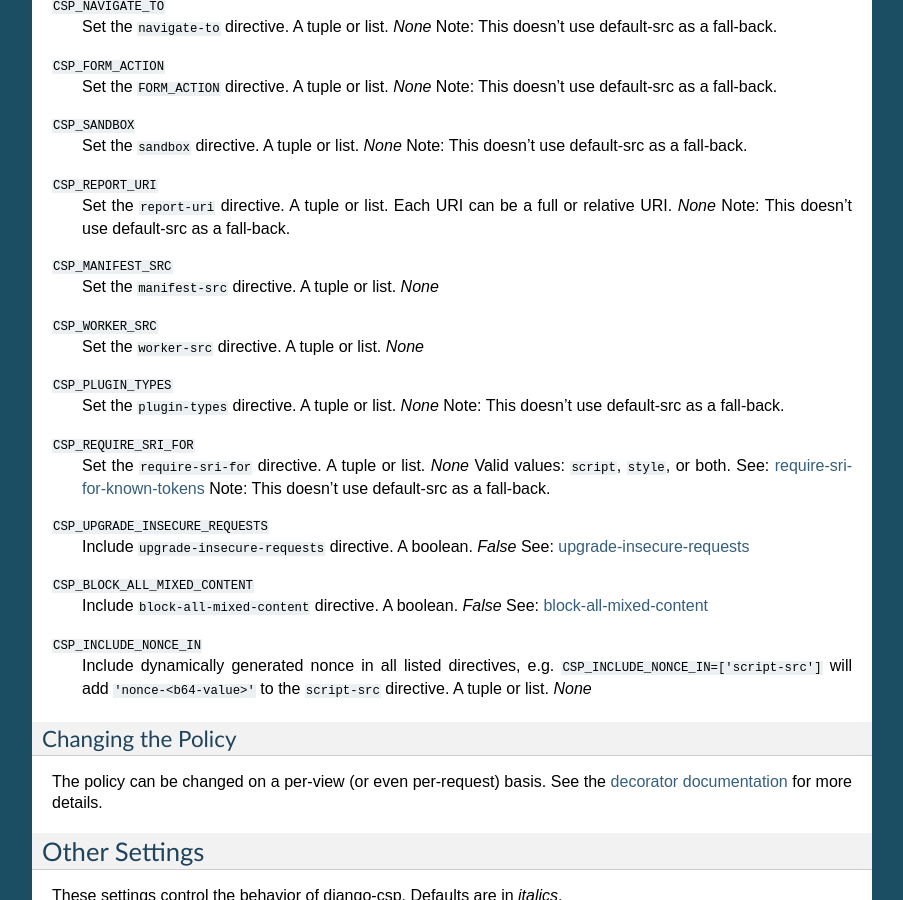
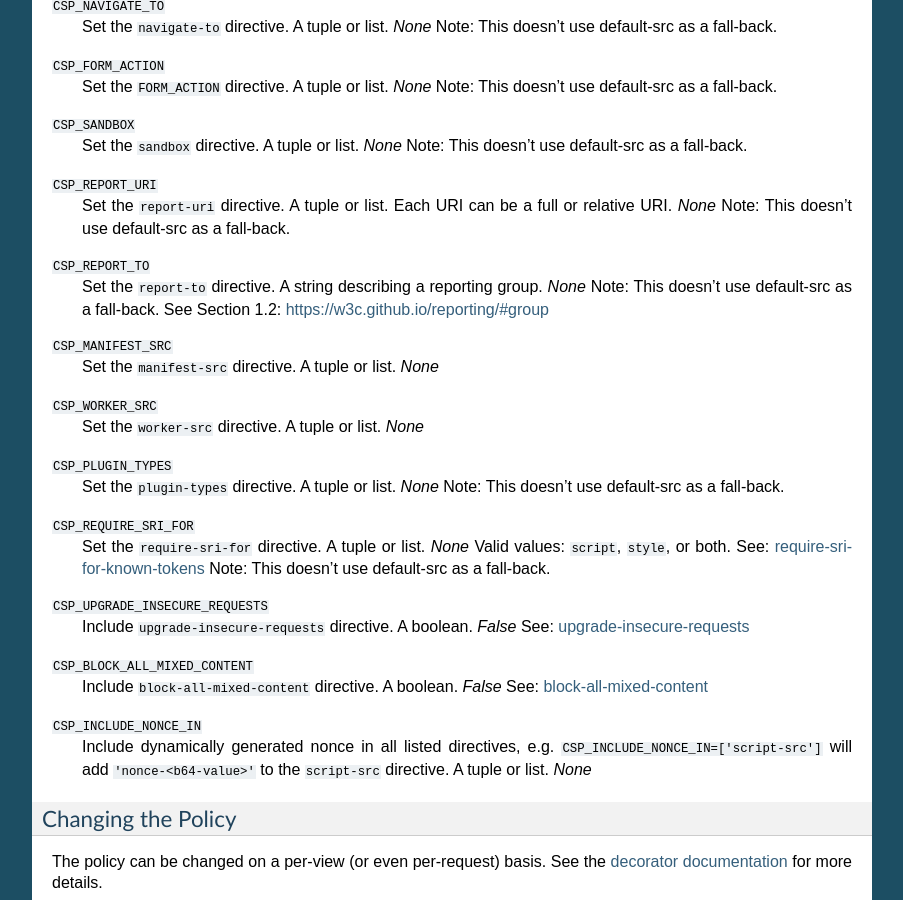
Before and after one commit to mozilla/django-csp, a Sphinx documentation site: the page built from docs/configuration.rst, in a window 1280 px wide and 900 px high, scrolled down 1473 px. Shown: the whole window, without its empty margins (198-1101 px from the left). Built offline with Sphinx 7.4.7, drawn with Linux system fonts in a browser that asks for light colours.

Commit message:
Add support for the report-to directive (#124)
* Add report-to directive, associated test and docs

* Formatting updates to pass build

* Add Report-to header and stub build_report_policy function

* First pass at report_to dict creation

* Add tab indent

* Add missing function call

* fixup! Add missing function call

* Pep8 :rage:

* Partial pare down

* Update report building logic

* Revert middleware.py

* Alter report-to test to conform to w3c examples

```diff
--- a/docs/configuration.rst
+++ b/docs/configuration.rst
@@ -77,6 +77,10 @@ These settings affect the policy in the header. The defaults are in
     Set the ``report-uri`` directive. A tuple or list. Each URI can be a
     full or relative URI. *None*
     Note: This doesn't use default-src as a fall-back.
+``CSP_REPORT_TO``
+    Set the ``report-to`` directive. A string describing a reporting group. *None*
+    Note: This doesn't use default-src as a fall-back.
+    See Section 1.2: https://w3c.github.io/reporting/#group
 ``CSP_MANIFEST_SRC``
     Set the ``manifest-src`` directive. A tuple or list. *None*
 ``CSP_WORKER_SRC``
```
Also changed, not shown: 2 other files.
